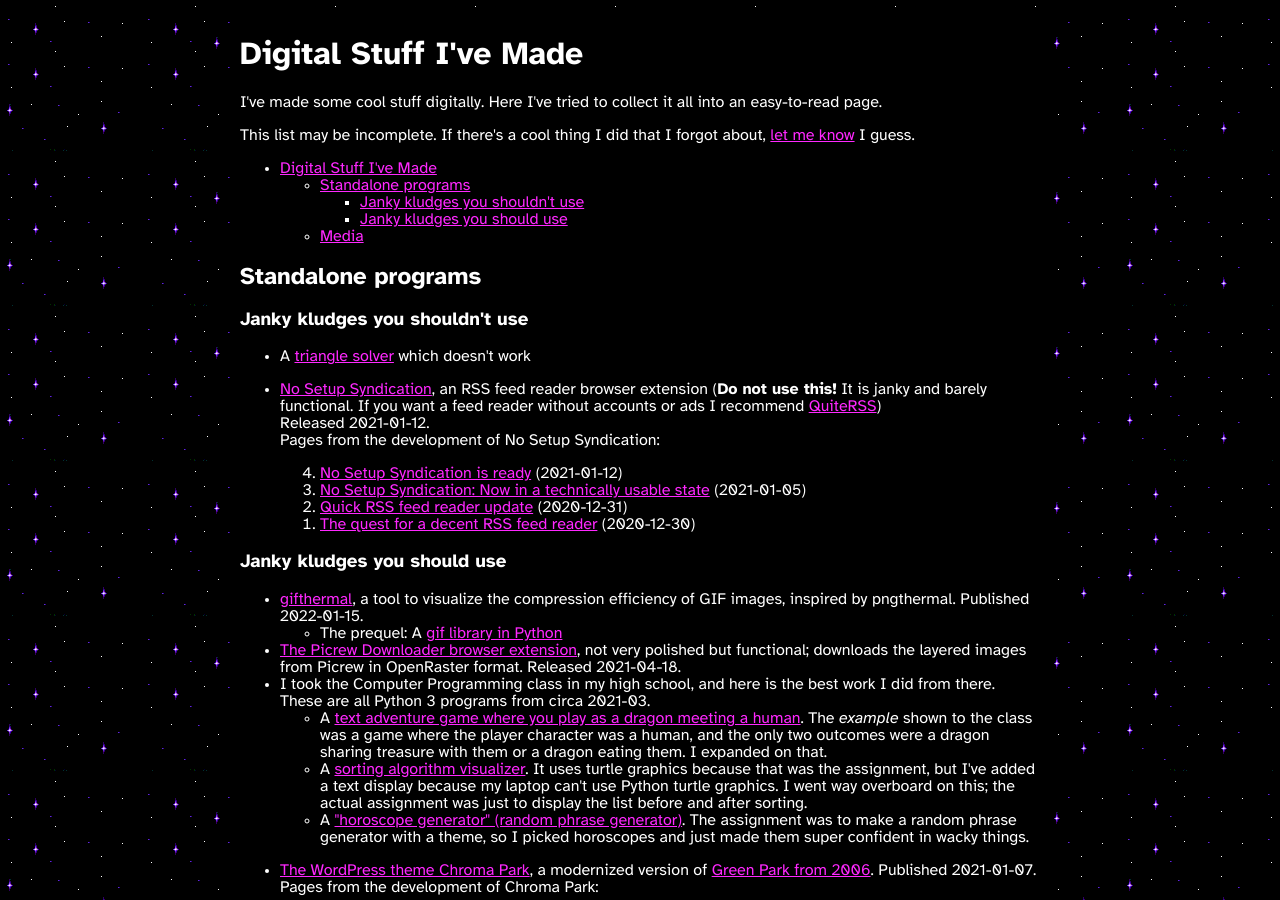
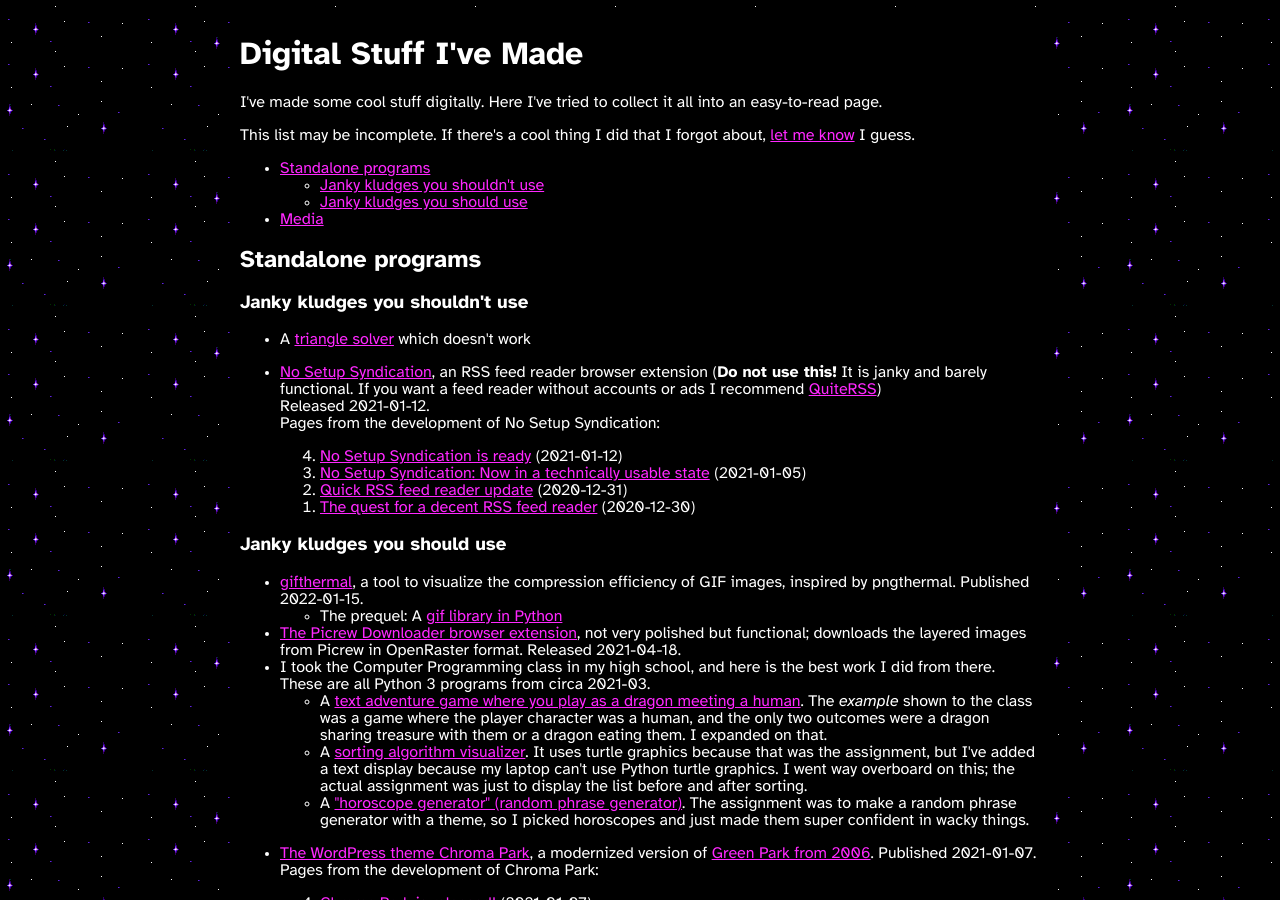
Before and after one commit to mincerafter42/mincerafter42.github.io, a Jekyll site: the page built from portfolio.md, in a window 1280 px wide and 900 px high. Built offline with Jekyll 4.4.1, drawn with Linux system fonts in a browser that asks for light colours.

Commit message:
fixed table of contents on digital creations

```diff
--- a/portfolio.md
+++ b/portfolio.md
@@ -3,7 +3,7 @@ title: Digital Creations
 layout: default
 ---
 # Digital Stuff I've Made
-{:no_toc}
+{:.no_toc}
 I've made some cool stuff digitally. Here I've tried to collect it all into an easy-to-read page.
 
 This list may be incomplete. If there's a cool thing I did that I forgot about, [let me know](/contact) I guess.
```
